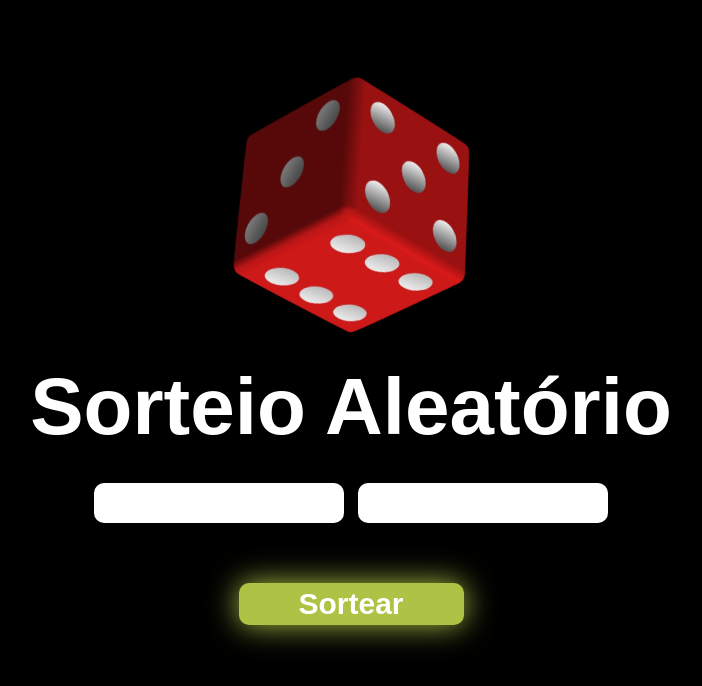
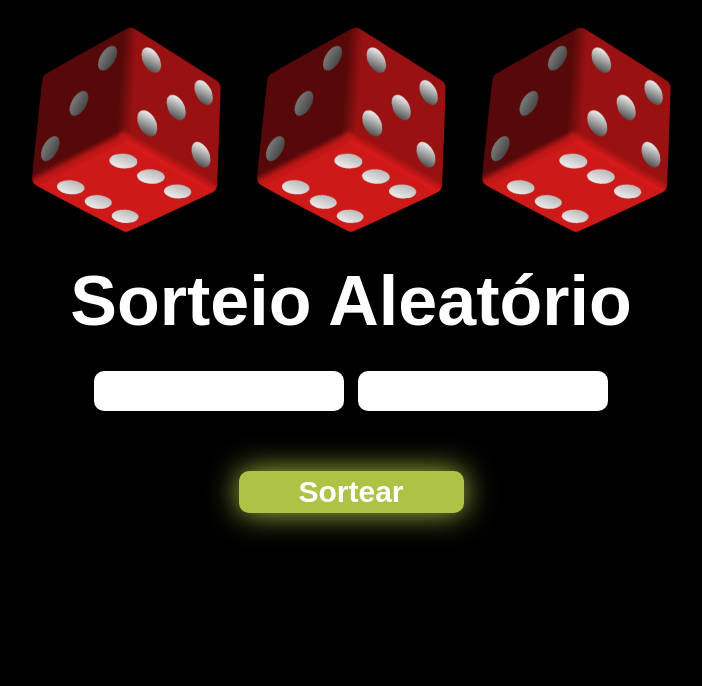
Before and after one commit to Lancaster07/Sorteador-Aleatorio, a plain HTML site: page index.html in a window 1280 px wide. Shown: the whole page, without its empty margins (289-991 px from the left). Drawn offline with Linux system fonts and the light colour scheme.

Commit message:
Atualização de estilo de imagem

```diff
--- a/index.html
+++ b/index.html
@@ -11,18 +11,24 @@
 <body>
     <div class="container">
         <div class="box-1">
-            <img src="Dado.webp" alt="Dado">
+            <div class="dado">
+                <img src="Dado.webp" alt="Dado">
+                <img src="Dado.webp" alt="Dado">
+                <img src="Dado.webp" alt="Dado">
+            </div>
             <h1>Sorteio Aleatório</h1>
         </div>
+        <p></p>
         <div class="box-2">
             <section>
+
                 <input type="number" class="input-min">
                 <input type="number" class="input-max">
             </section>
 
             <button>Sortear</button>
         </div>
-        <p></p>
+
     </div>
 </body>
 <script src="./script.js"></script>
--- a/style.css
+++ b/style.css
@@ -10,7 +10,7 @@ body {
 }
 
 h1 {
-  font-size: 80px;
+  font-size: 70px;
   font-weight: 700;
   color: #ffffff;
 }
@@ -35,7 +35,7 @@ button {
   flex-direction: column;
   justify-content: center;
   align-items: center;
-  margin-top: 80px;
+  margin-top: 30px;
   gap: 30px;
 }
 
@@ -61,16 +61,23 @@ button {
   text-align: center;
 }
 
+.dado {
+  display: flex;
+  justify-content: center;
+  align-items: center;
+  gap: 25px;
+}
+
 p {
   color: #ffffff;
   font-size: 75px;
   font-weight: 700;
   text-align: center;
-  margin-top: 50px;
+  margin-top: 20px;
 }
 
 img {
-  width: 250px;
+  width: 200px;
   transform: scale(1.25);
   animation: balanco 7s linear infinite;
 }
@@ -91,7 +98,7 @@ img {
 
 @media screen and (max-width: 800px) {
   img {
-    width: 50%;
+    width: 25%;
   }
 
   h1 {
```
